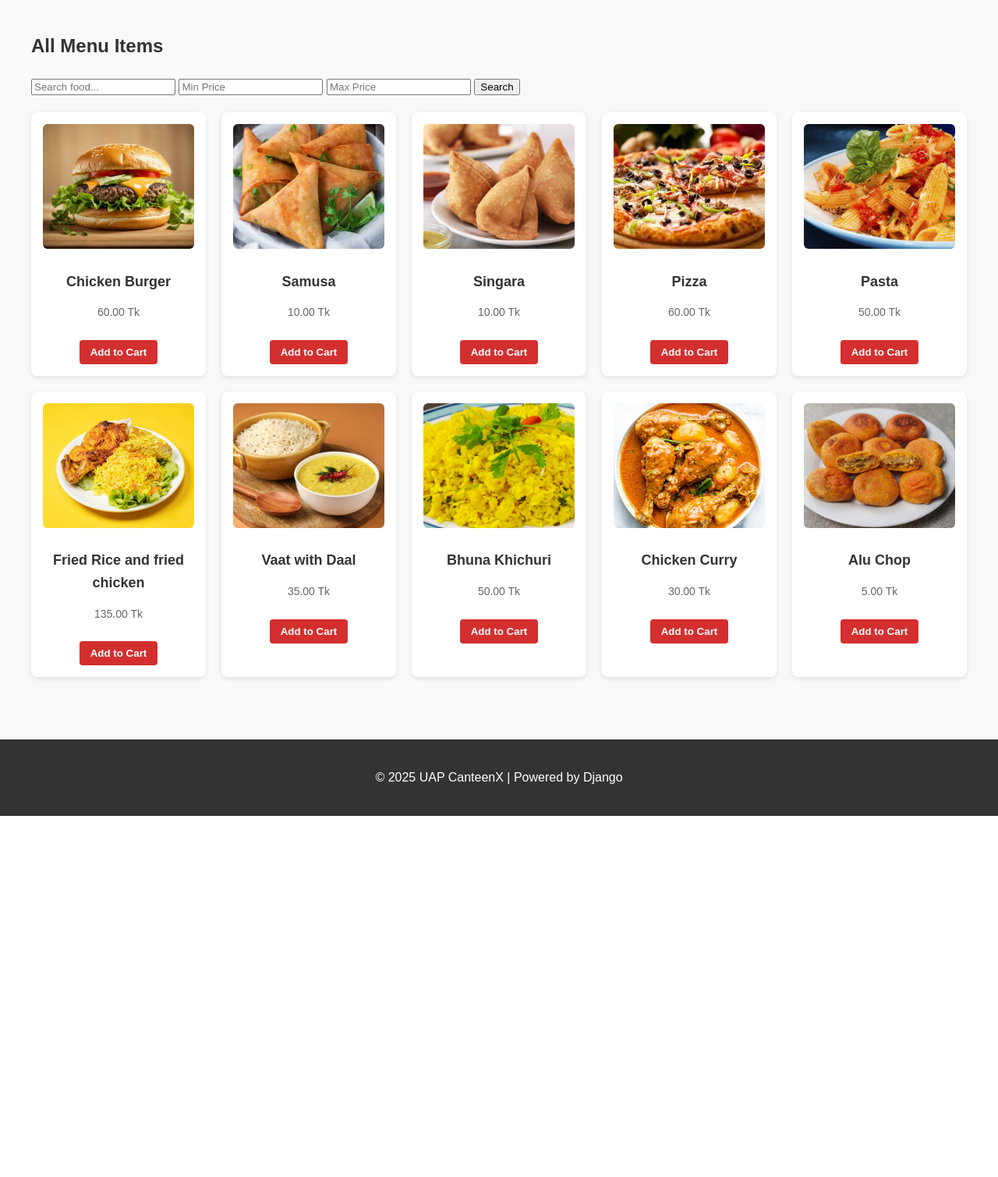
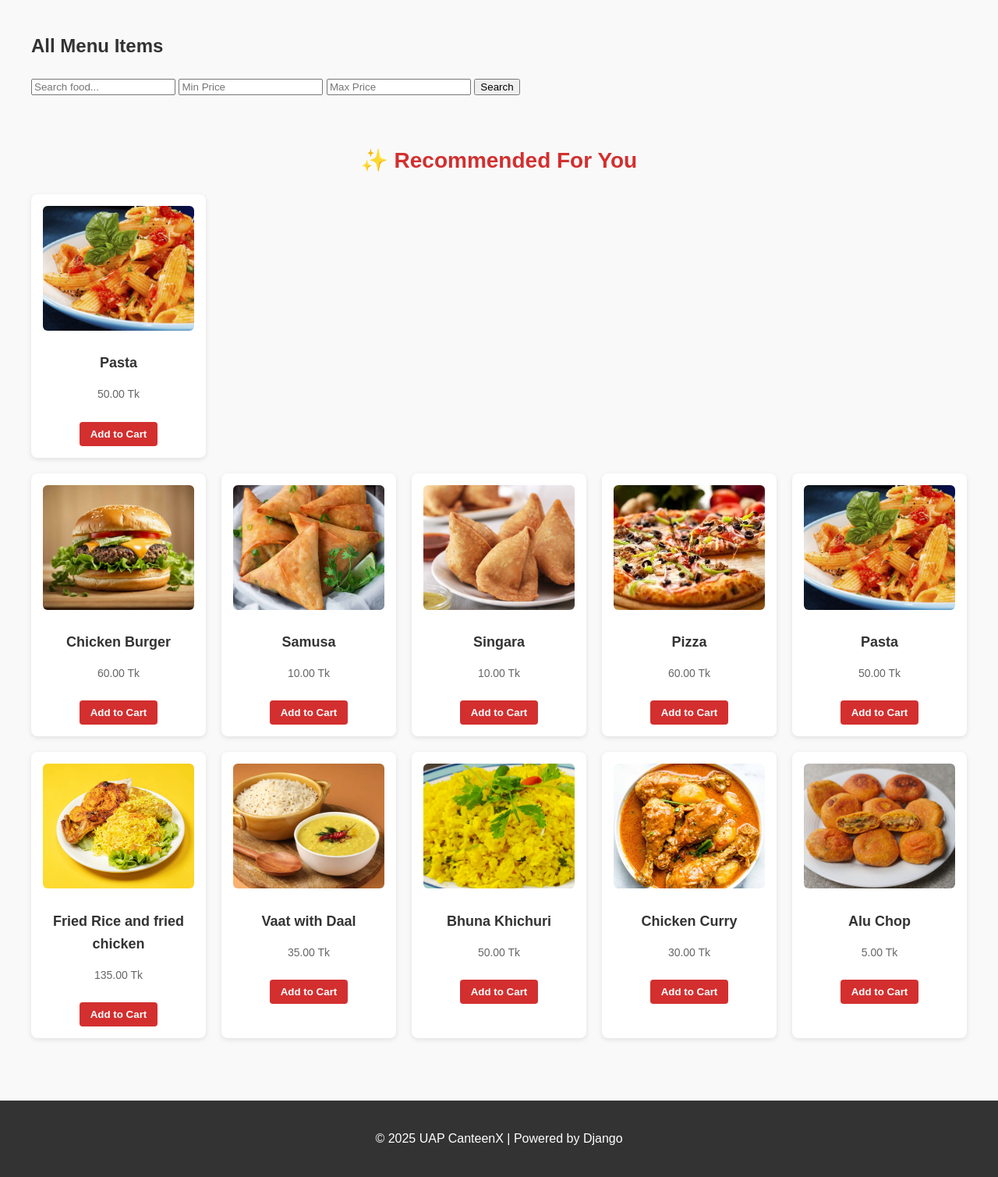
Before and after one commit to ayesha-ahona/Django-Canteen-Management-System, a Django app: page /menu/ in a window 1280 px wide. Shown: the part 59-1568 px from the top of the page at 78% size. Before the commit the page ends 1105 px from the top, so only its background shows below. Run offline with Django 5.2, Linux system fonts and the light colour scheme; a user stored in the database is signed in; data comes from the database, SQL or seed files in the repository; both versions use the stored data as it was after the commit.

Commit message:
Add AI feature

```diff
--- a/my_canteen/templates/my_canteen/menu.html
+++ b/my_canteen/templates/my_canteen/menu.html
@@ -8,6 +8,32 @@
     <input type="number" name="max_price" placeholder="Max Price" value="{{ request.GET.max_price }}">
     <button type="submit">Search</button>
 </form>
+
+{% if suggested_items %}
+<div class="popular">
+    <h2>✨ Recommended For You</h2>
+    <div class="card-grid">
+        {% for item in suggested_items %}
+        <div class="card">
+            {% if item.image %}
+                <img src="{{ item.image.url }}" alt="{{ item.name }}">
+            {% else %}
+                <img src="https://via.placeholder.com/150" alt="No Image">
+            {% endif %}
+            <h3>{{ item.name }}</h3>
+            <p>{{ item.price }} Tk</p>
+            {% if item.stock > 0 %}
+                <a href="{% url 'add_to_cart' item.id %}">
+                    <button>Add to Cart</button>
+                </a>
+            {% else %}
+                <p style="color:red;font-weight:bold;">Out of Stock</p>
+            {% endif %}
+        </div>
+        {% endfor %}
+    </div>
+</div>
+{% endif %}
 
 <div class="card-grid">
     {% for item in items %}
--- a/my_canteen/views.py
+++ b/my_canteen/views.py
@@ -1,7 +1,7 @@
 from django.shortcuts import render, redirect, get_object_or_404
 from django.contrib.auth.decorators import login_required
 from django.contrib.auth.models import User
-from django.db.models import Q
+from django.db.models import Q, Count
 from django.contrib import messages
 from .models import MenuItem, UserProfile, Order, OrderItem
 from .forms import CustomSignupForm
@@ -21,6 +21,7 @@ def home(request):
 
 
 # ---------- Menu ----------
+@login_required
 def menu_page(request):
     query = request.GET.get('q')
     min_price = request.GET.get('min_price')
@@ -35,7 +36,28 @@ def menu_page(request):
     if max_price:
         items = items.filter(price__lte=max_price)
 
-    return render(request, 'my_canteen/menu.html', {'items': items})
+    # ---- 🔥 AI Suggestion / Recommendation ----
+    user_orders = (
+        Order.objects.filter(user=request.user)
+        .values('orderitem__item')
+        .annotate(count=Count('orderitem__item'))
+        .order_by('-count')
+    )
+
+    if user_orders.exists():
+        top_item_id = user_orders[0]['orderitem__item']
+        suggested_items = MenuItem.objects.filter(id=top_item_id, is_active=True)
+    else:
+        suggested_items = MenuItem.objects.filter(is_popular=True, is_active=True)[:4]
+
+    return render(
+        request,
+        'my_canteen/menu.html',
+        {
+            'items': items,
+            'suggested_items': suggested_items
+        }
+    )
 
 
 # ---------- Cart ----------
@@ -115,7 +137,6 @@ def checkout(request):
         messages.error(request, "Your cart is empty!")
         return redirect("menu")
 
-    # Create order
     order = Order.objects.create(
         user=request.user,
         total_price=0,
@@ -126,7 +147,6 @@ def checkout(request):
     )
 
     total = 0
-    # Create order items + stock deduction
     for item_id, qty in cart.items():
         item = get_object_or_404(MenuItem, id=item_id)
         if item.stock < qty:
@@ -134,7 +154,6 @@ def checkout(request):
             order.delete()
             return redirect("cart")
 
-        # deduct stock
         item.stock -= qty
         item.save()
 
@@ -146,7 +165,6 @@ def checkout(request):
     order.total_price = total
     order.save()
 
-    # clear cart
     request.session["cart"] = {}
     messages.success(request, f"Order placed successfully! Total: {total} Tk (status: Pending)")
     return redirect("orders")
@@ -156,7 +174,6 @@ def checkout(request):
 @login_required
 def orders_page(request):
     profile = UserProfile.objects.get(user=request.user)
-    # users দেখবে নিজের order, admin/superadmin সব
     if get_role(request.user) in ["superadmin", "admin"]:
         orders = Order.objects.all().order_by("-created_at")
     elif get_role(request.user) == "staff":
@@ -253,7 +270,7 @@ def settings_page(request):
     return render(request, 'my_canteen/settings.html', {"profile": profile})
 
 
-# ---------- Order Lifecycle Actions ----------
+# ---------- Order Lifecycle ----------
 @login_required
 def order_accept(request, order_id):
     if not require_roles(request.user, ['superadmin', 'admin']):
```
Also changed, not shown: db.sqlite3.
